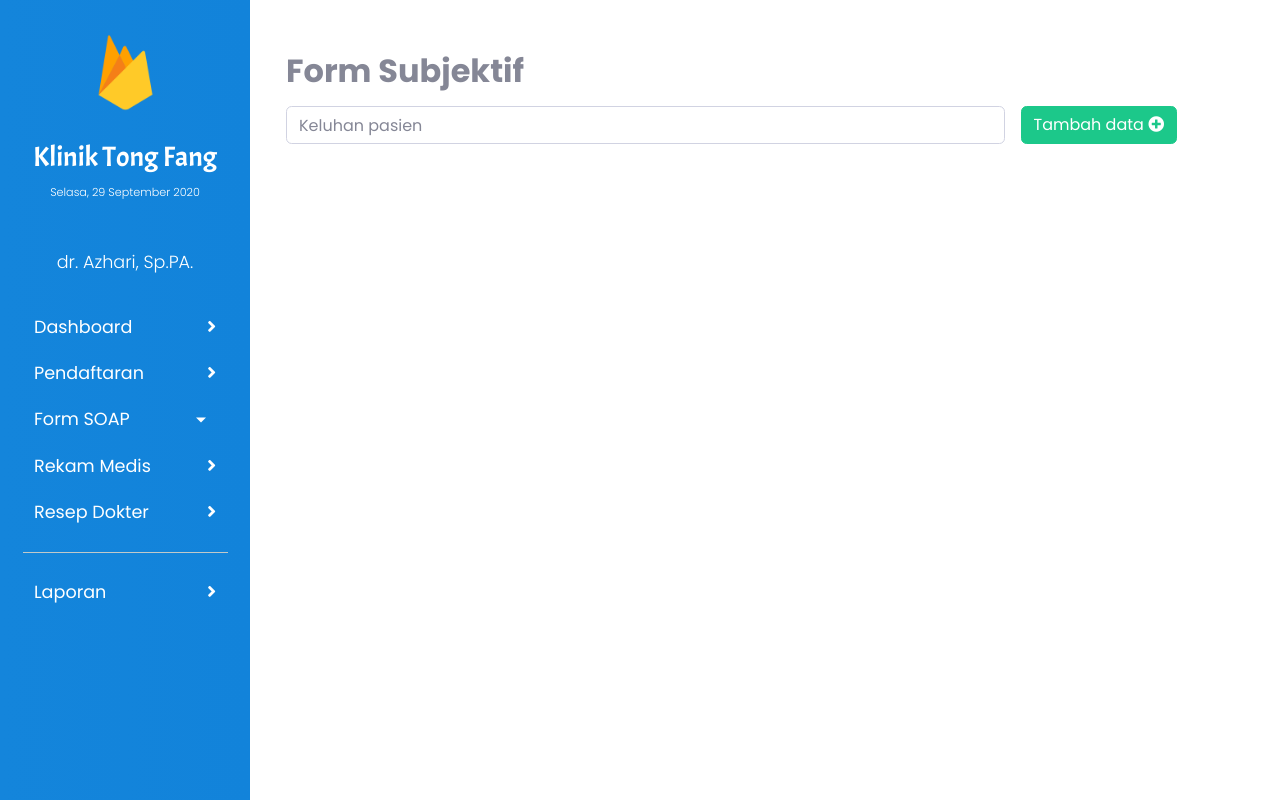
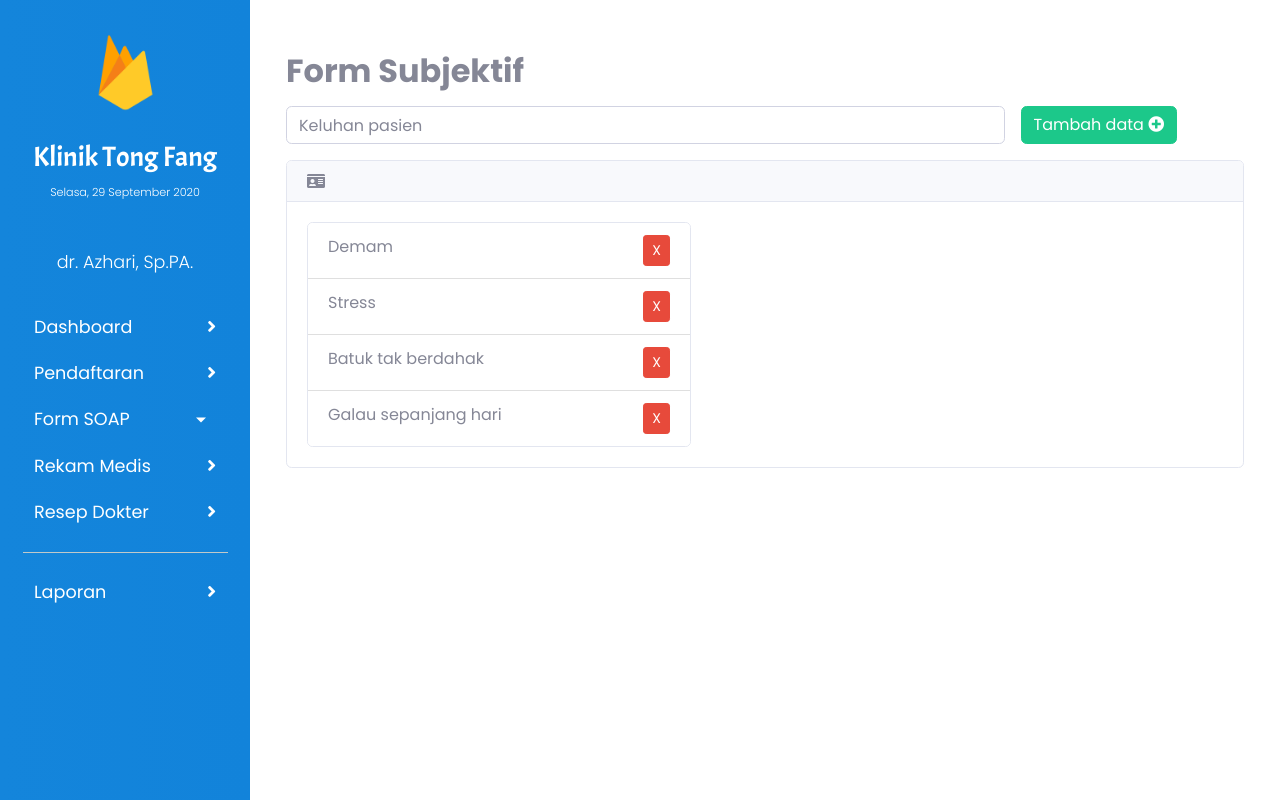
Before and after one commit to fadhfaiz/admin-rekmed-memofy, a Vue app: page /subjektif in a window 1280 px wide. Built offline with nearby package versions, Linux system fonts and the light colour scheme.

Commit message:
menu subejktif

```diff
--- a/public/css/style2.css
+++ b/public/css/style2.css
@@ -66,6 +66,7 @@ a:focus {
     background-image: -webkit-linear-gradient(left,#1485db,#1283da);
     color: #fff;
     transition: all 0.36s;
+    overflow-y: scroll;
 }
 
 #sidebar.active {
@@ -80,7 +81,7 @@ a:focus {
 }
 
 #sidebar ul.components {
-    /* padding: 20px 0; */
+    padding: 0px;
     /* border-bottom: 1px solid#4e73df; */
 }
 
@@ -97,7 +98,7 @@ a:focus {
 
 #sidebar ul li a:hover {
     color: #FFC200 !important;
-    /* background: #f3f7f7 !important; */
+    background: #1485db !important;
     /* border-radius: .24rem !important; */
 }
 
--- a/src/views/Anamnesis.vue
+++ b/src/views/Anamnesis.vue
@@ -11,16 +11,6 @@
 
       <h2 class="my-3 font-weight-bold">Form Anamnesis Pasien</h2>
       <form>
-        <div class="form-row">
-          <div class="form-group col-md-6">
-            <label for="inputEmail4">Keluhan</label>
-            <input type="text" class="form-control" v-model="anamnesis.keluhan">
-          </div>
-          <div class="form-group col-md-6">
-            <label for="inputPassword4">Riwayat Penyakit</label>
-            <input type="text" class="form-control" v-model="anamnesis.riwayat_penyakit">
-          </div>
-        </div>
         <div class="form-row">
           <div class="form-group col-md-6">
             <label for="inputEmail4">Nadi</label>
--- a/src/views/Subjektif.vue
+++ b/src/views/Subjektif.vue
@@ -17,7 +17,45 @@
           <router-link to="/pendaftaran"><button type="submit" class="btn btn-block btn-success">Tambah data <i
                 class="fa fa-plus-circle"></i></button></router-link>
         </div>
+
+        <div class="card">
+          <div class="card-header">
+            <i style="float: left;" class="fa fa-id-card"></i>
+          </div>
+          <div class="card-body">
+            <div class="card" style="width: 24rem;">
+              <ul class="list-group list-group-flush">
+                <li class="list-group-item">Demam<span><button class="btn btn-danger btn-sm float-right" type="button" data-toggle="modal" data-target="#hapus_subjektif">X</button></span></li>
+                <li class="list-group-item">Stress<span><button class="btn btn-danger btn-sm float-right" type="button" data-toggle="modal" data-target="#hapus_subjektif">X</button></span></li>
+                <li class="list-group-item">Batuk tak berdahak<span><button class="btn btn-danger btn-sm float-right" type="button" data-toggle="modal" data-target="#hapus_subjektif">X</button></span></li>
+                <li class="list-group-item">Galau sepanjang hari<span><button class="btn btn-danger btn-sm float-right" type="button" data-toggle="modal" data-target="#hapus_subjektif">X</button></span></li>
+              </ul>
+            </div>
+          </div>
+        </div>
+
       </form>
+
+      <!-- Modal Hapus -->
+      <div class="modal fade" id="hapus_subjektif" tabindex="-1" role="dialog" aria-labelledby="exampleModalCenterTitle" aria-hidden="true">
+        <div class="modal-dialog modal-dialog-centered" role="document">
+          <div class="modal-content">
+            <div class="modal-header">
+              <h5 class="modal-title font-weight-bold" id="exampleModalLongTitle">Hapus Keluhan</h5>
+              <button type="button" class="close" data-dismiss="modal" aria-label="Close">
+                <span aria-hidden="true">&times;</span>
+              </button>
+            </div>
+            <div class="modal-body text-danger">
+              Yakin nih mau hapus aku?
+            </div>
+            <div class="modal-footer">
+              <button type="button" class="btn btn-danger" data-dismiss="modal">Close</button>
+              <button type="button" class="btn btn-outline-dark">Hapus</button>
+            </div>
+          </div>
+        </div>
+      </div>
     </div>
   </div>
 </template>
```
